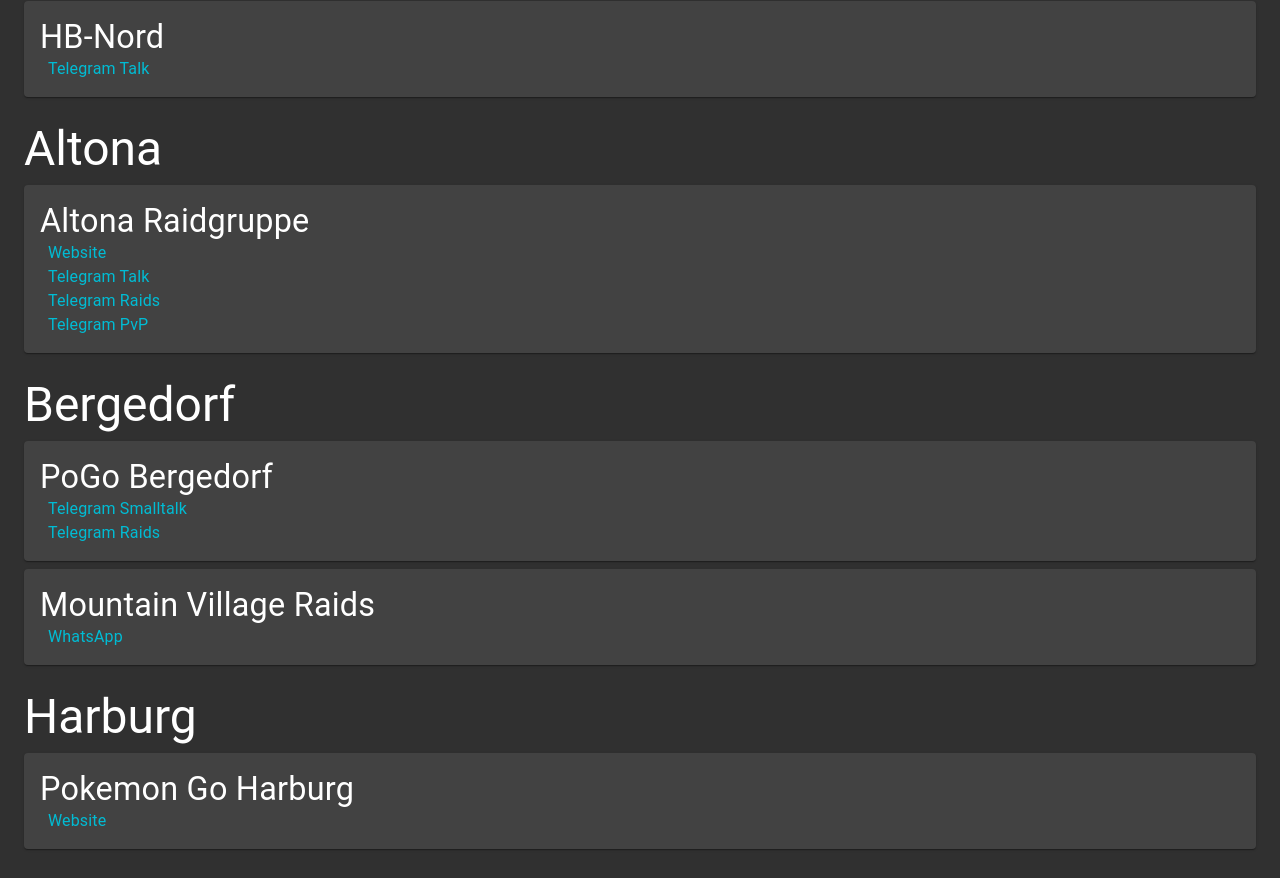
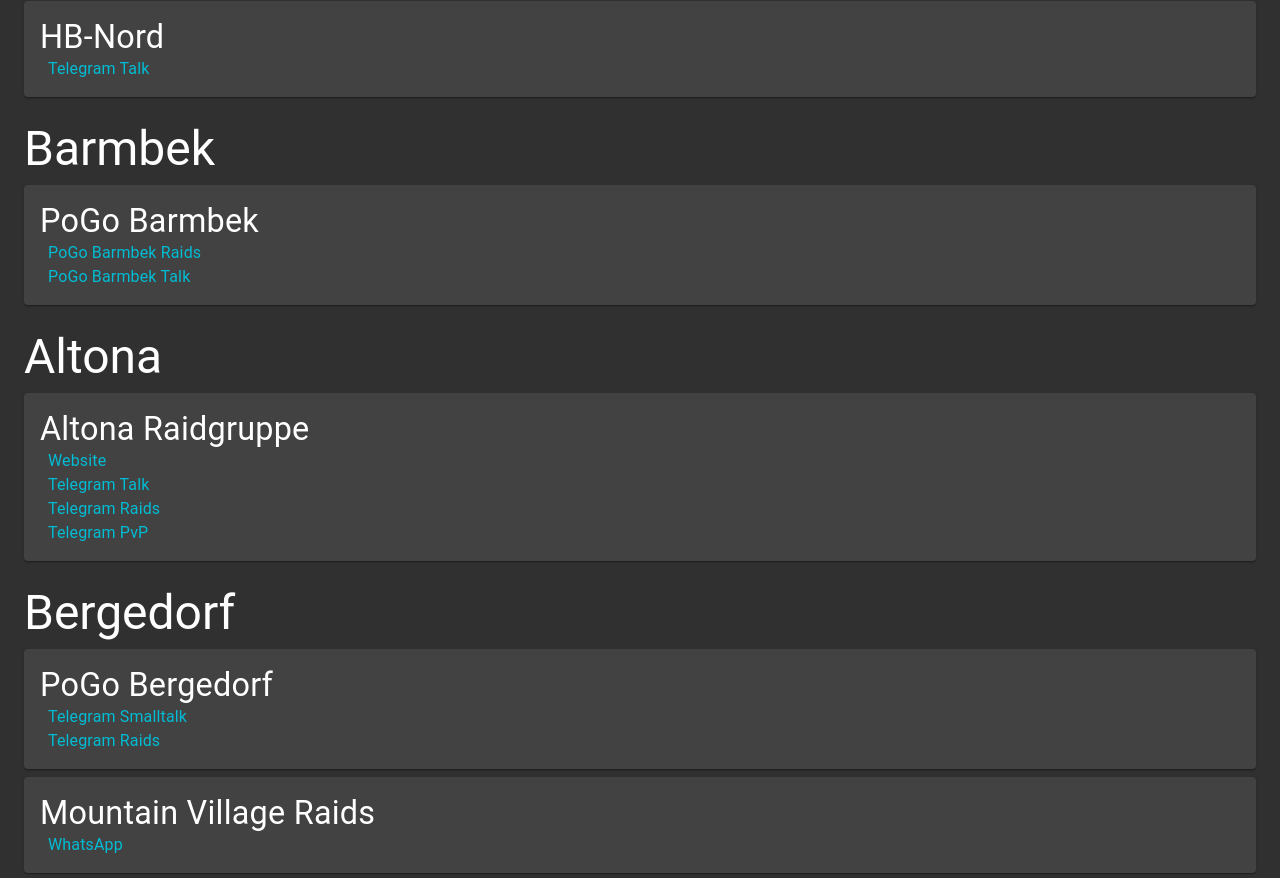
Before and after one commit to Flixbox/pogo, a React (Create React App) app: page / in a window 1280 px wide. Shown: the part 799-1677 px from the top of the page. Built offline with nearby package versions, Linux system fonts and the light colour scheme.

Commit message:
added Barmbek

```diff
--- a/src/components/App.js
+++ b/src/components/App.js
@@ -47,6 +47,26 @@ const areas = [
                         title: 'Telegram Talk',
                         type: 'telegram',
                         href: 'https://t.me/joinchat/Flw5mUXyv9TwYTw9q_fT4Q',
+                    },
+                ],
+            },
+        ],
+    },
+    {
+        title: 'Barmbek',
+        communities: [
+            {
+                title: 'PoGo Barmbek',
+                links: [
+                    {
+                        title: 'PoGo Barmbek Raids',
+                        type: 'whatsapp',
+                        href: 'https://chat.whatsapp.com/JCaUkxVsJz5AdztgD4qk2I',
+                    },
+                    {
+                        title: 'PoGo Barmbek Talk',
+                        type: 'whatsapp',
+                        href: 'https://chat.whatsapp.com/GzP8ltIHXBy3lcynr4SY5a',
                     },
                 ],
             },
```
